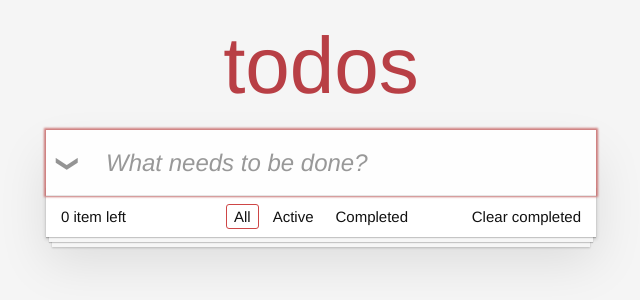
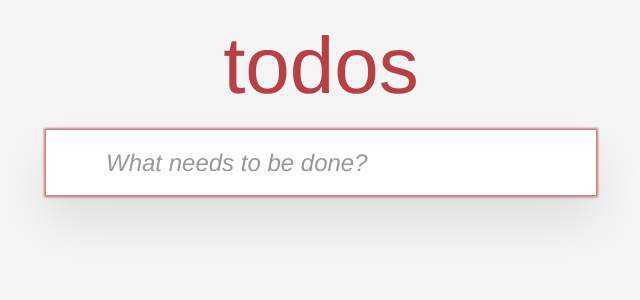
Before and after one commit to xihuanxiaorang/todos, a Vue app: page / in a window 1280 px wide. Shown: the top 300 px of the page, without its empty margins (319-959 px from the left). Built offline with nearby package versions, Linux system fonts and the light colour scheme.

Commit message:
feat: 完成切换代办事项状态功能

```diff
--- a/src/components/TodoFooter.vue
+++ b/src/components/TodoFooter.vue
@@ -1,24 +1,40 @@
-<script setup lang="ts"></script>
+<script setup lang="ts">
+import { useRoute } from 'vue-router'
+import { storeToRefs } from 'pinia'
+import { useTodosStore } from '@/stores/todos'
+
+const route = useRoute()
+const { todos, activeTodos, completedTodos } = storeToRefs(useTodosStore())
+const { clearCompleted } = useTodosStore()
+</script>
 
 <template>
   <!-- This footer should be hidden by default and shown when there are todos -->
-  <footer class="footer">
+  <footer class="footer" v-show="todos.length">
     <!-- This should be `0 items left` by default -->
-    <span class="todo-count"><strong>0</strong> item left</span>
+    <span class="todo-count"
+      ><strong>{{ activeTodos.length }}</strong> item left</span
+    >
     <!-- Remove this if you don't implement routing -->
     <ul class="filters">
       <li>
-        <a class="selected" href="#/">All</a>
+        <RouterLink to="/" :class="{ selected: route.name === 'all' }"> All </RouterLink>
       </li>
       <li>
-        <a href="#/active">Active</a>
+        <RouterLink to="/active" :class="{ selected: route.name === 'active' }">
+          Active
+        </RouterLink>
       </li>
       <li>
-        <a href="#/completed">Completed</a>
+        <RouterLink to="/completed" :class="{ selected: route.name === 'completed' }">
+          Completed
+        </RouterLink>
       </li>
     </ul>
     <!-- Hidden if no completed items are left ↓ -->
-    <button class="clear-completed">Clear completed</button>
+    <button class="clear-completed" v-show="completedTodos.length" @click="clearCompleted">
+      Clear completed
+    </button>
   </footer>
 </template>
 
--- a/src/components/TodoMain.vue
+++ b/src/components/TodoMain.vue
@@ -3,18 +3,28 @@ import TodoItem from '@/components/TodoItem.vue'
 import { storeToRefs } from 'pinia'
 import { useTodosStore } from '@/stores/todos'
 
-const { todos } = storeToRefs(useTodosStore())
+const { todos, filteredTodos } = storeToRefs(useTodosStore())
+const { toggleAll } = useTodosStore()
 </script>
 
 <template>
   <!-- This section should be hidden by default and shown when there are todos -->
-  <section class="main">
-    <input id="toggle-all" class="toggle-all" type="checkbox" />
+  <section class="main" v-show="todos.length">
+    <input
+      id="toggle-all"
+      class="toggle-all"
+      type="checkbox"
+      @change="(e) => toggleAll((e.target as HTMLInputElement).checked)"
+    />
     <label for="toggle-all">Mark all as complete</label>
     <ul class="todo-list">
       <!-- These are here just to show the structure of the list items -->
       <!-- List items should get the class `editing` when editing and `completed` when marked as completed -->
-      <TodoItem v-for="(todo, index) in todos" :key="todo.id" v-model="todos[index]" />
+      <TodoItem
+        v-for="(todo, index) in filteredTodos"
+        :key="todo.id"
+        v-model="filteredTodos[index]"
+      />
     </ul>
   </section>
 </template>
--- a/src/stores/todos.ts
+++ b/src/stores/todos.ts
@@ -1,10 +1,33 @@
 import { defineStore } from 'pinia'
-import { ref } from 'vue'
+import { computed, type Ref, ref } from 'vue'
 import type { Todo } from '@/types/todos'
+import { useRoute } from 'vue-router'
 
 export const useTodosStore = defineStore('todos', () => {
+  // 路由实例
+  const route = useRoute()
   // 待办事项列表
   const todos = ref<Todo[]>([])
+  // 过滤器
+  const filters = {
+    active: (todos: Ref<Todo[]>) => todos.value.filter((todo) => !todo.completed),
+    completed: (todos: Ref<Todo[]>) => todos.value.filter((todo) => todo.completed)
+  }
+  // 未完成的待办事项列表
+  const activeTodos = computed(() => filters.active(todos))
+  // 已完成的待办事项列表
+  const completedTodos = computed(() => filters.completed(todos))
+  // 根据路由名称过滤后的待办事项列表，用于显示不同状态下的待办事项列表
+  const filteredTodos = computed(() => {
+    switch (route.name) {
+      case 'active':
+        return activeTodos.value
+      case 'completed':
+        return completedTodos.value
+      default:
+        return todos.value
+    }
+  })
   /**
    * 添加待办事项
    * @param todo 代办事项
@@ -20,10 +43,28 @@ export const useTodosStore = defineStore('todos', () => {
   const removeTodo = (todo: Todo) => {
     todos.value.splice(todos.value.indexOf(todo), 1)
   }
+  /**
+   * 全选/反选
+   * @param completed 是否完成
+   */
+  const toggleAll = (completed: boolean) => {
+    todos.value.forEach((todo) => (todo.completed = completed))
+  }
+  /**
+   * 清除已完成的待办事项
+   */
+  const clearCompleted = () => {
+    todos.value = todos.value.filter((todo) => !todo.completed)
+  }
 
   return {
     todos,
+    activeTodos,
+    completedTodos,
+    filteredTodos,
     addTodo,
-    removeTodo
+    removeTodo,
+    toggleAll,
+    clearCompleted
   }
 })
```
